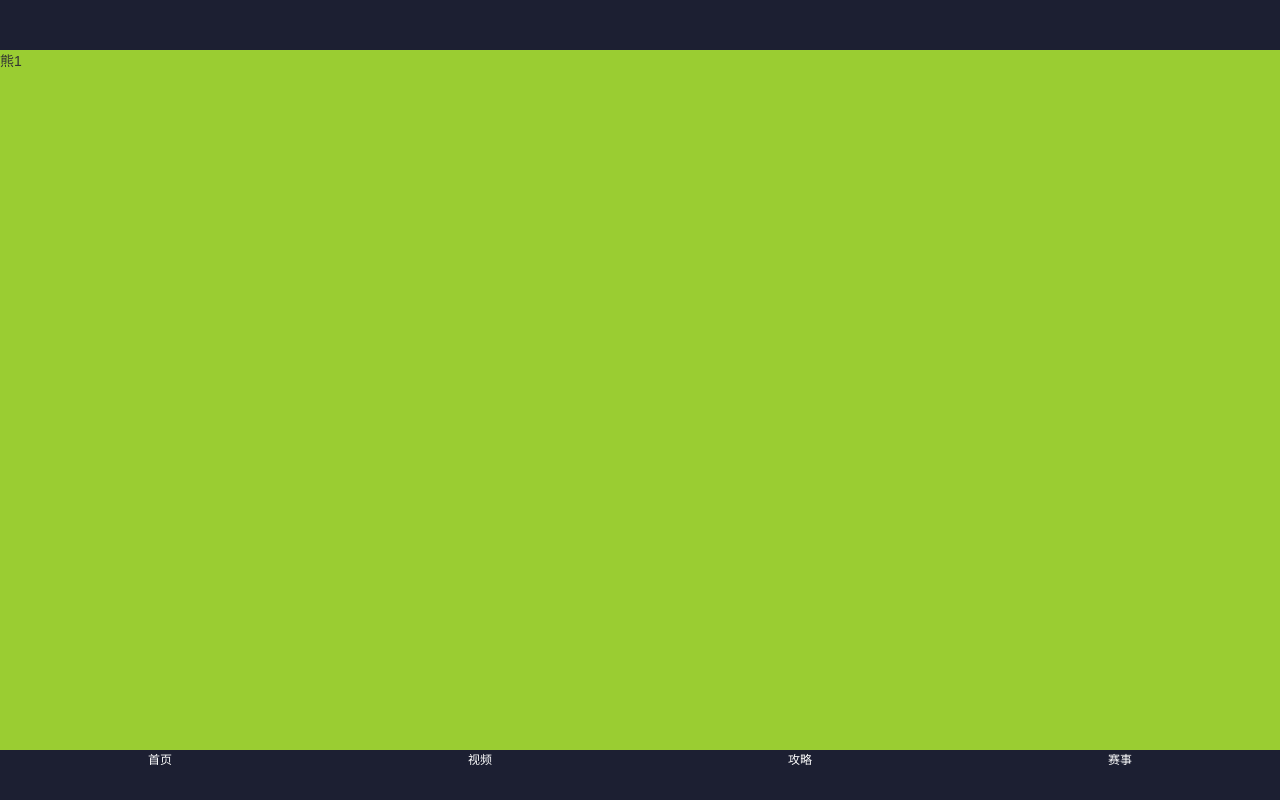
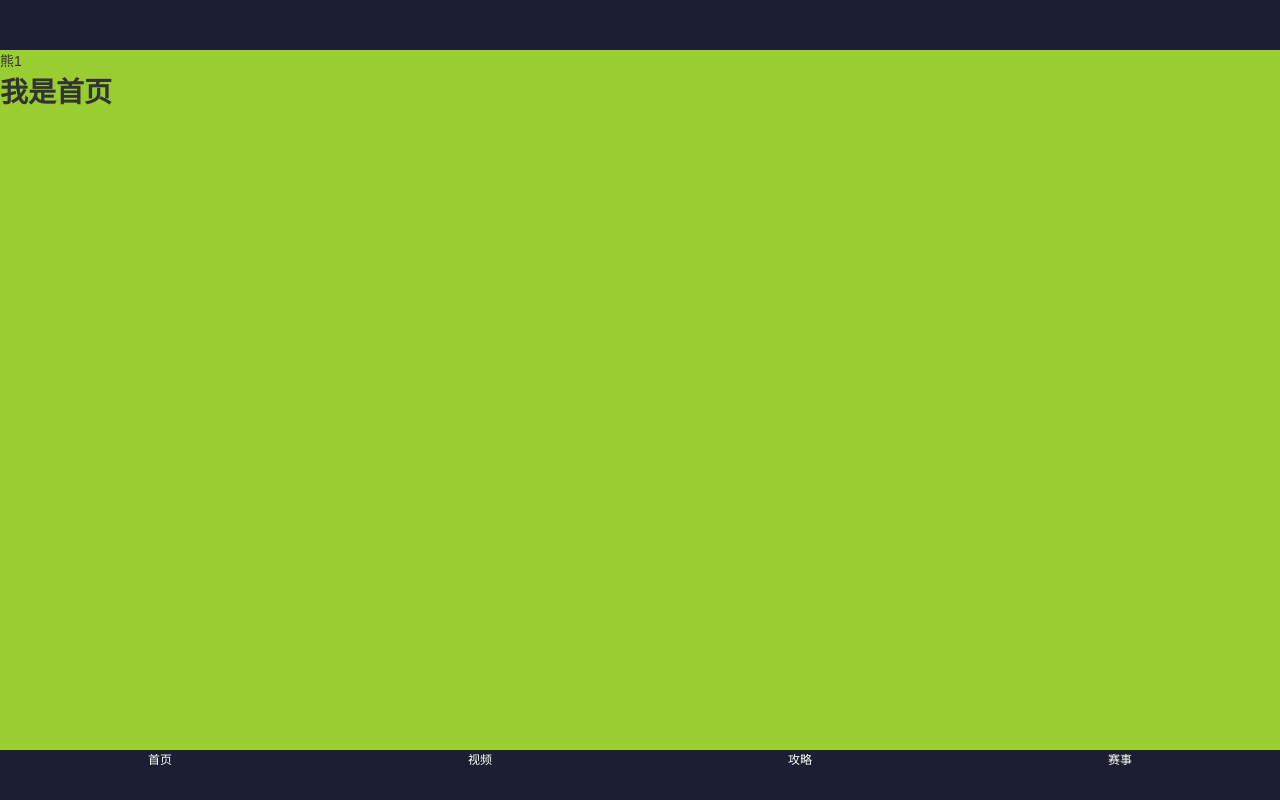
Before and after one commit to whan-1604/MyKing, a plain HTML site: page index.html at #!/home in a window 1280 px wide. Drawn offline with Linux system fonts and the light colour scheme.

Commit message:
'文小芳第一次修改测试是否处于同一个文件'

```diff
--- a/components/home/home.html
+++ b/components/home/home.html
@@ -1 +1,2 @@
 <p>{{name}}</p>
+<h1>{{show}}</h1>
--- a/components/home/home.js
+++ b/components/home/home.js
@@ -10,4 +10,5 @@ angular.module('homeModule',[])
 })
 .controller('homeCtrl',['$scope',function($scope){
 	$scope.name = '熊1';
+	$scope.show='我是首页'
 }])
```
Also changed, not shown: logo.png (added), 1 other file.
